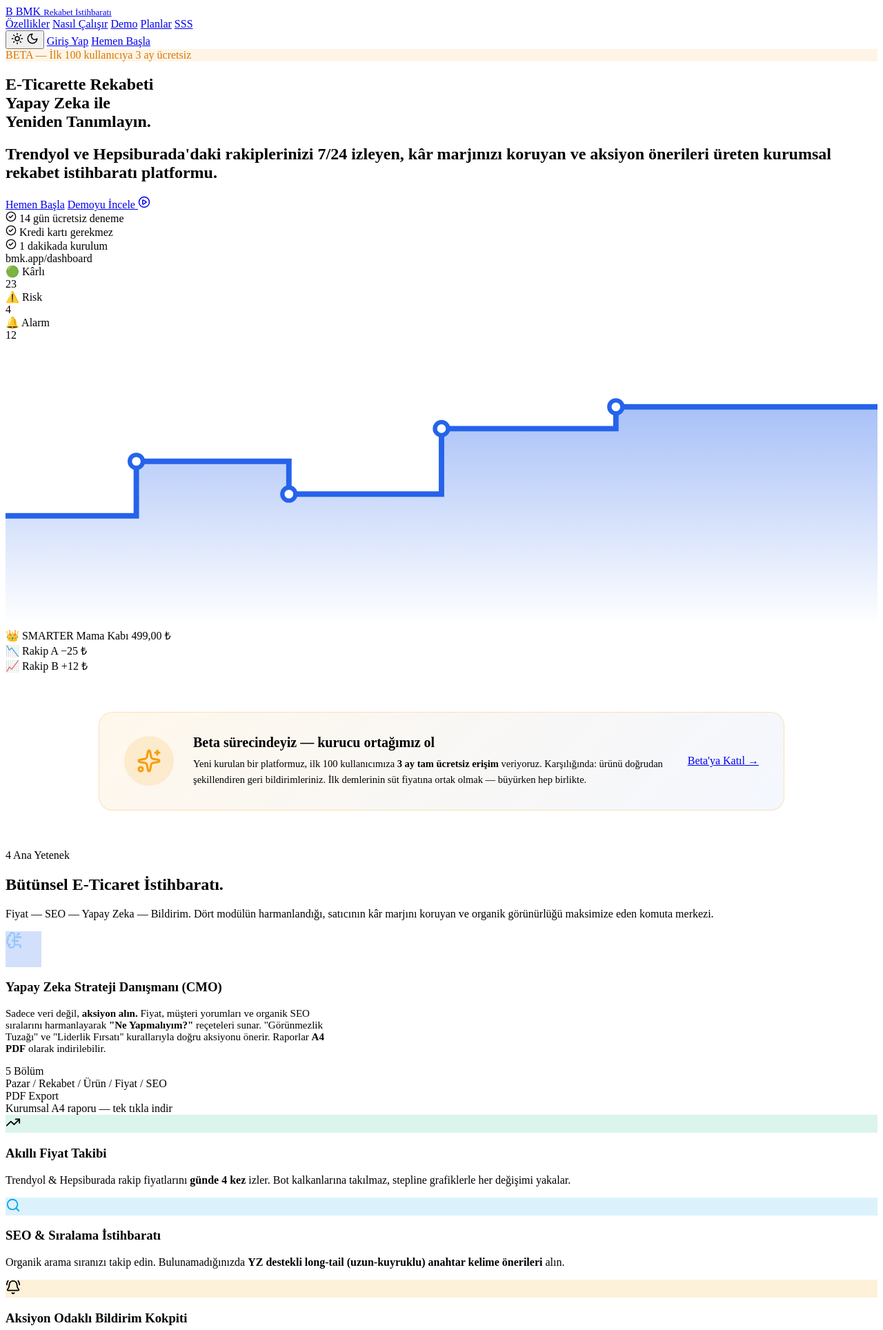
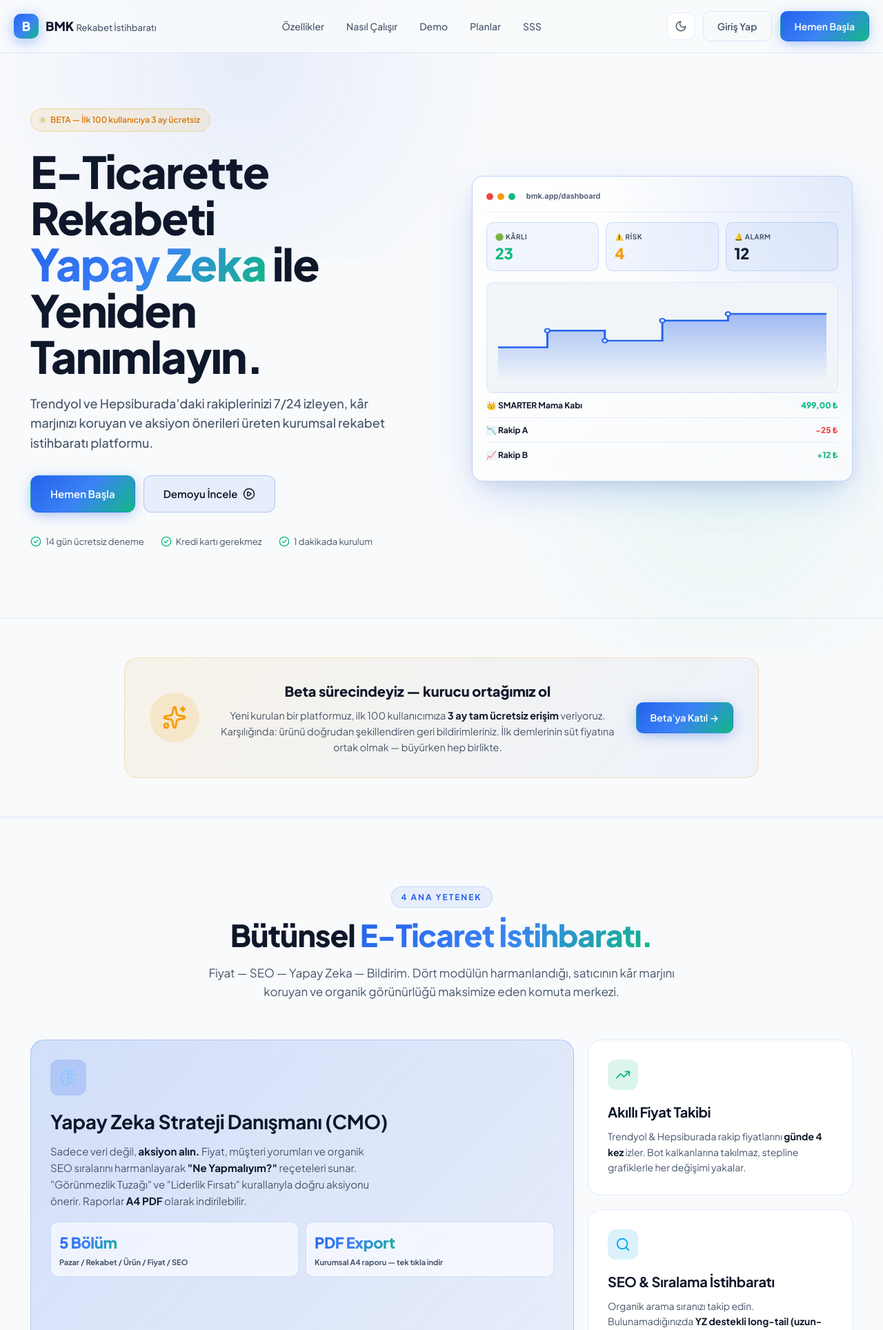
Before and after one commit to BilalMuharrem/SaaP, a Flask app: page / in a window 1280 px wide. Shown: the top 1928 px of the page at 69% size. Run offline with Flask 3, Linux system fonts and the light colour scheme.

Commit message:
fix(hotfix10.2): landing CSS yüklenmiyordu — <link> bozuk <style> içindeydi
SORUN:
  Faz 10C extraction script'i 880 satırlık inline CSS bloğunu
  static/landing.css'e taşırken, çevreleyen <style> ve </style>
  TAG SATIRLARINI silmemişti — sadece içeriği boşalttı. Sonuç:

      <style>
      {# yorum #}
      <link rel="stylesheet" href="...">
      </style>

  Tarayıcı <style> içinde <link> görünce CSS parser bloğu reddetti.
  CSS dosyası sunucudan 200 dönüyordu (Faz 10C smoke test'i bunu
  doğrulamıştı) ama HTML'e bağlanmadığı için sayfa stilsiz render
  oluyordu — sadece düz metin + tarayıcı default'ları.

ÇÖZÜM:
  <style>...</style> wrapper'ı kaldırıldı. <link> tag'i artık
  doğrudan <head> içinde, normal HTML olarak. 3 satır değişiklik.

DOĞRULAMA:
  • curl ile rendered HTML: <link> şimdi temiz <head>'de
  • Claude Preview ile görsel screenshot: nav + hero + gradient
    başlık + CTA butonlar + browser mockup + chart hepsi düzgün
    render oluyor. "Enterprise" görünüm geri döndü.
  • 157/157 test geçiyor (HOTFIX 10.1 dahil)

DERS:
  Faz 10C'de smoke test'im sadece HTTP kodu kontrol etmişti
  (200 OK, /static/landing.css mevcut). Ama HTML/CSS bağlantısının
  TARAYICI tarafından parse edilip uygulandığını DOĞRULAMAMIŞTIM.
  Görsel regresyon testi gerçek tarayıcı render'ı gerektirir.

NOT (Tailwind sorusu):
  Kullanıcı raporu "Tailwind sınıfları bozuldu" derken karışıklık vardı.
  Bu proje Tailwind KULLANMIYOR — vanilla CSS, kendi değişkenlerimiz
  (--bg-color, --accent vb. static/landing.css'te tanımlı). Tailwind
  hiç olmamış. Tek sorun yukarıdaki <style> wrapper hatasıydı.

Co-Authored-By: Claude Opus 4.7 <noreply@anthropic.com>

```diff
--- a/templates/landing.html
+++ b/templates/landing.html
@@ -196,10 +196,10 @@
     }
     </script>
 
-    <style>
-    {# Faz 10C: CSS static/landing.css'e taşındı (eskiden 880 satır inline <style>) #}
+    {# Faz 10C: CSS static/landing.css'e taşındı (eskiden 880 satır inline <style>).
+       HOTFIX 10.2: extraction script'i <style>...</style> wrapper'ını silmemişti;
+       <link> tag'i <style> içinde HTML olarak görününce CSS hiç yüklenmiyordu. #}
     <link rel="stylesheet" href="{{ url_for('static', filename='landing.css') }}">
-    </style>
 </head>
 <body>
 
```
